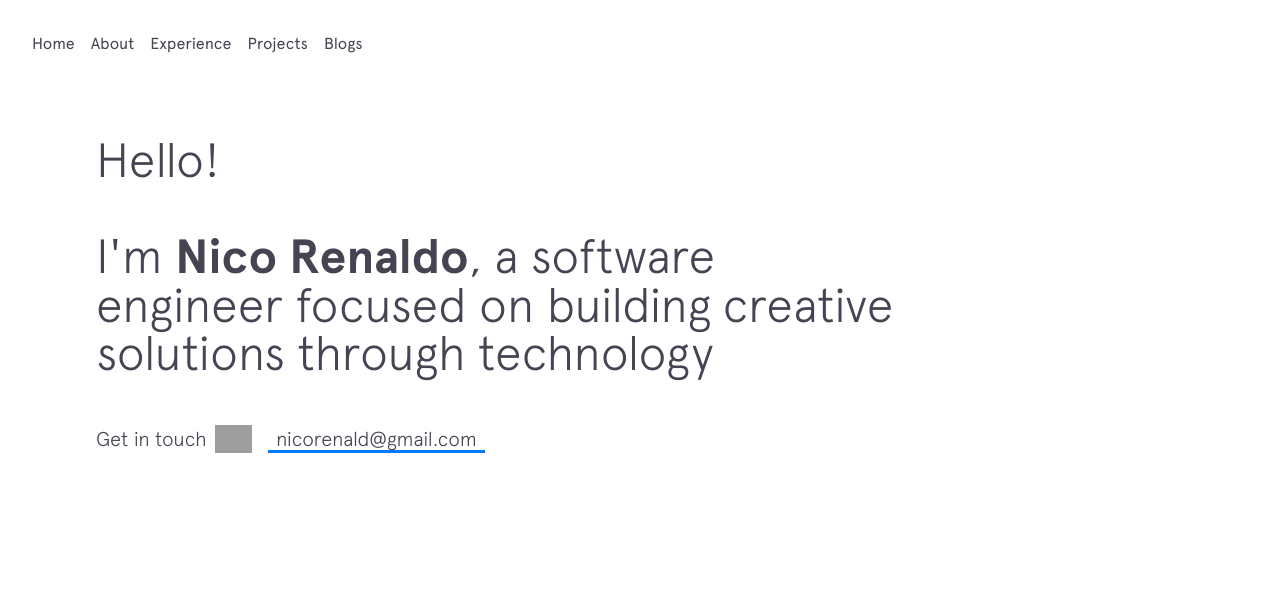
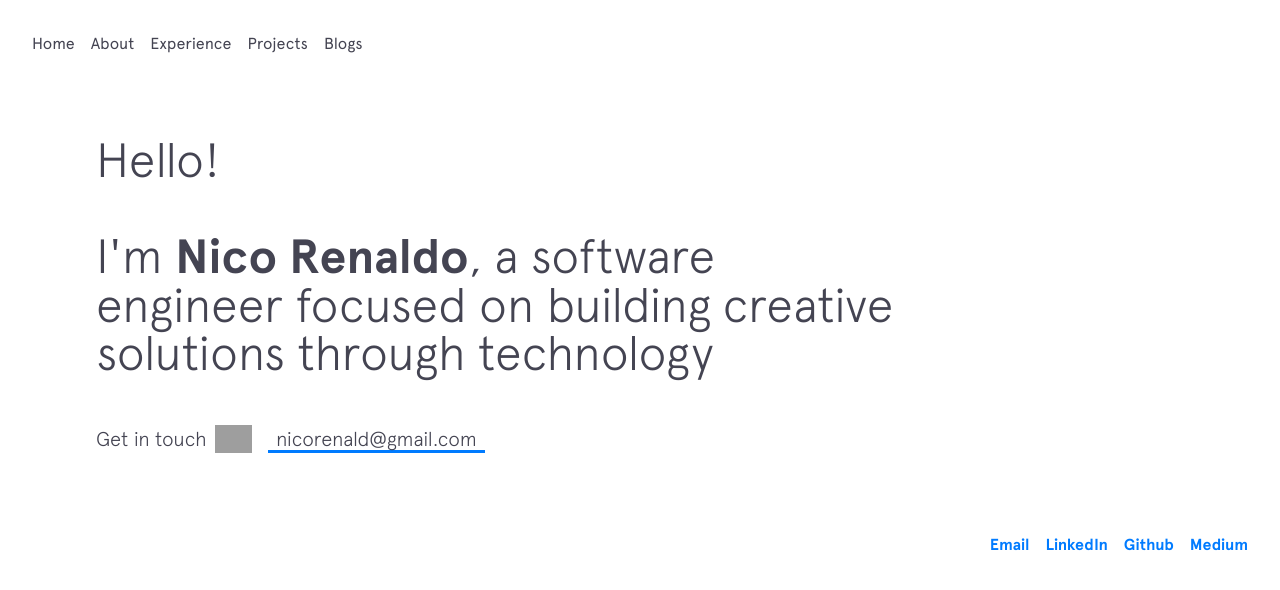
Before and after one commit to nicorenaldo/nicorenaldo.github.io, a React (Create React App) app: page / in a window 1280 px wide. Shown: the top 590 px of the page. Built offline with nearby package versions, Linux system fonts and the light colour scheme; grey boxes are pictures that could not be loaded.

Commit message:
feat(footer): add footer

```diff
--- /dev/null
+++ b/src/components/Footer/index.tsx
@@ -0,0 +1,12 @@
+import { Link } from "react-router-dom"
+
+const Footer = () => {
+    return <div className="flex p-8 gap-4 justify-end">
+        <a href="mailto:nicorenald@gmail.com" className="font-bold text-bluec">Email</a>
+        <a href="https://www.linkedin.com/in/nicorenaldo/" className="font-bold text-bluec">LinkedIn</a>
+        <a href="https://github.com/nicorenaldo/" className="font-bold text-bluec">Github</a>
+        <a href="https://nicorenaldo.medium.com/" className=" font-bold text-bluec">Medium</a>
+    </div >
+}
+
+export default Footer
--- a/src/components/Layout/GenericLayout.tsx
+++ b/src/components/Layout/GenericLayout.tsx
@@ -1,4 +1,5 @@
 import { Outlet } from "react-router-dom";
+import Footer from "../Footer";
 import Navbar from "../Navbar";
 
 const GenericLayout = () => {
@@ -6,6 +7,7 @@ const GenericLayout = () => {
     <div className="min-h-screen flex flex-col">
       <Navbar />
       <Outlet />
+      <Footer />
     </div>
   );
 };
--- a/src/components/Navbar/index.tsx
+++ b/src/components/Navbar/index.tsx
@@ -11,21 +11,11 @@ const Navbar = () => {
   return (
     <>
       <div className="hidden md:flex p-8 gap-4">
-        <p>
-          <Link to="/#asd">Home</Link>
-        </p>
-        <p>
-          <Link to="/#asd">About</Link>
-        </p>
-        <p>
-          <Link to="/#asd">Experience</Link>
-        </p>
-        <p>
-          <Link to="/#asd">Projects</Link>
-        </p>
-        <p>
-          <Link to="/#asd">Blogs</Link>
-        </p>
+        <Link to="/#asd">Home</Link>
+        <Link to="/#asd">About</Link>
+        <Link to="/#asd">Experience</Link>
+        <Link to="/#asd">Projects</Link>
+        <Link to="/#asd">Blogs</Link>
       </div>
       <div className="block md:hidden m-4">
         <div className="z-0 w-full text-end py-2">
--- a/tailwind.config.js
+++ b/tailwind.config.js
@@ -4,7 +4,8 @@ module.exports = {
   theme: {
     extend: {
        colors: {
-          dark:"#444452"
+          dark:"#444452",
+          bluec:"#007bff"
        }
     },
   },
```
Also changed, not shown: 1 other file (tests, documents, lock files or other folders).
